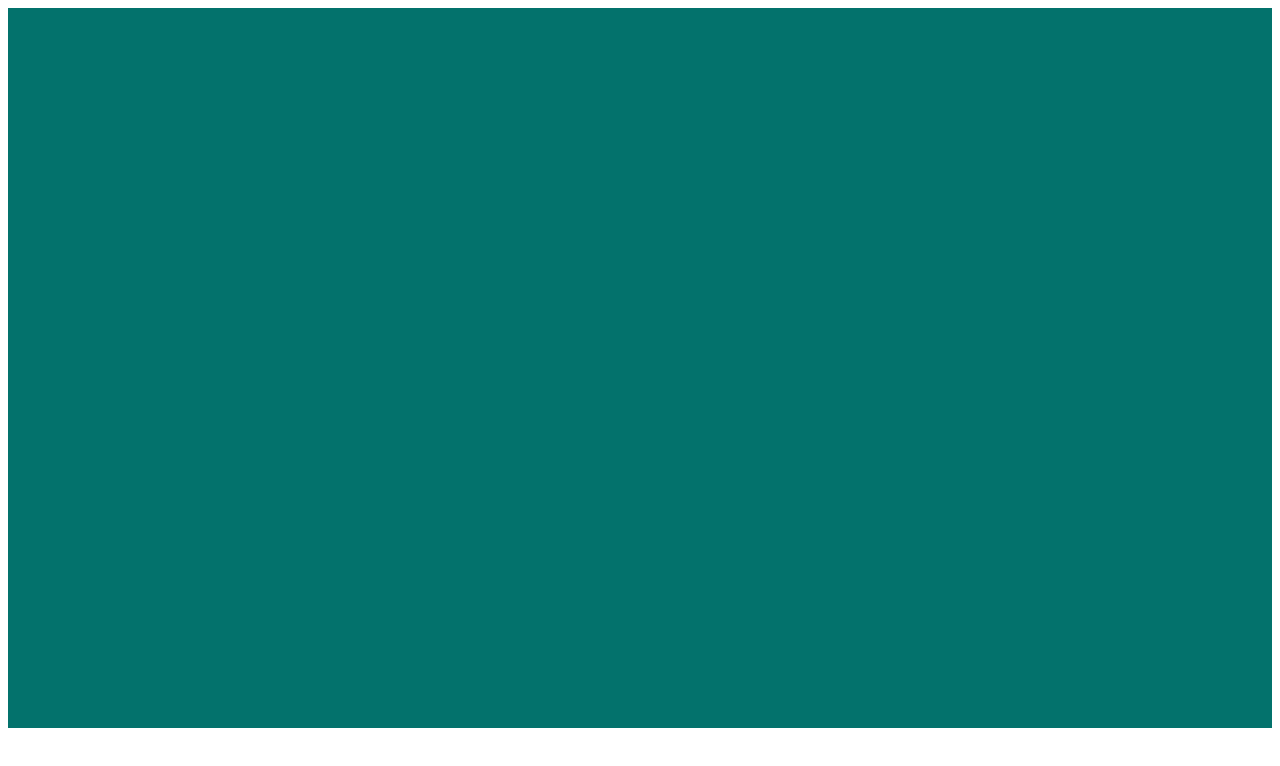
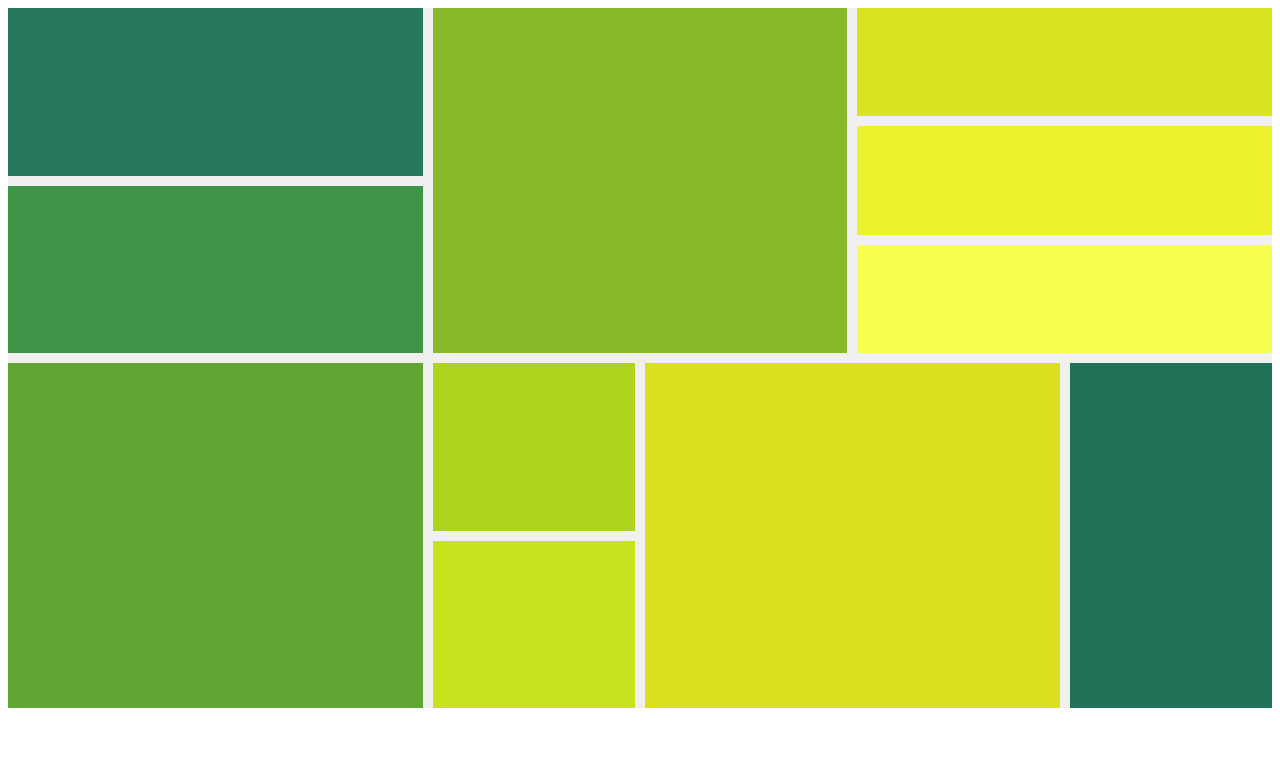
Before and after one commit to OakleafOne/Grid, a plain HTML site: page index.html in a window 1280 px wide. Drawn offline with Linux system fonts and the light colour scheme.

Commit message:
plaaced the boxes in the grid

```diff
--- a/styles/index.css
+++ b/styles/index.css
@@ -1,13 +1,76 @@
 .grid-container {
-    display: grid;
-    grid-template-columns: repeat(4, 1fr);
-    grid-template-rows: repeat(5, 1fr);
-    grid-gap: 10px;
-    height: 90vh;
-    width: auto;
-    background-color: rgb(3, 114, 108);
+  display: grid;
+  grid-template-columns: repeat(6, 1fr);
+  grid-template-rows: repeat(12, 1fr);
+  gap: 10px;
+  height: 700px;
+  background-color: #f0f0f0;
 }
 
-.grid-item {
+/* NOTE: Gjorde 12 "grid-template-rows" för att enklare kunna placera boxarna exakt, visste inte hur jag skulle göra det utan att dela upp allt i egna grid containers*/
+.first {
+  grid-column: 1 / 3;
+  grid-row: 1 / 4;
+  background-color: #267a5b;
+}
 
+.second {
+  grid-column: 1 / 3;
+  grid-row: 4 / 7;
+  background-color: #3e9447;
 }
+
+.third {
+  grid-column: 3 / 5;
+  grid-row: 1 / 7;
+  background-color: #89b82b;
+}
+
+.fourth {
+  grid-column: 5 / 7;
+  grid-row: 1 / 3;
+  background-color: #d8e41f;
+}
+
+.fifth {
+  grid-column: 5 / 7;
+  grid-row: 3 / 5;
+  background-color: #ecf32e;
+}
+
+.sixth {
+  grid-column: 5 / 7;
+  grid-row: 5 / 7;
+  background-color: #f6ff4d;
+}
+
+.seventh {
+  grid-column: 1 / 3;
+  grid-row: 7 / 13;
+  background-color: #61a634;
+}
+
+
+.eighth {
+  grid-column: 3 / 4;
+  grid-row: 7 / 10;
+  background-color: #afd41f;
+}
+
+.ninth {
+  grid-column: 3 / 4;
+  grid-row: 10 / 13;
+  background-color: #c9e21e;
+}
+
+.tenth {
+  grid-column: 4 / 6;
+  grid-row: 7 / 13;
+  background-color: #d9e01f;
+}
+
+.eleventh {
+  grid-column: 6 / 7;
+  grid-row: 7 / 13;
+  background-color: #217355;
+}
```
